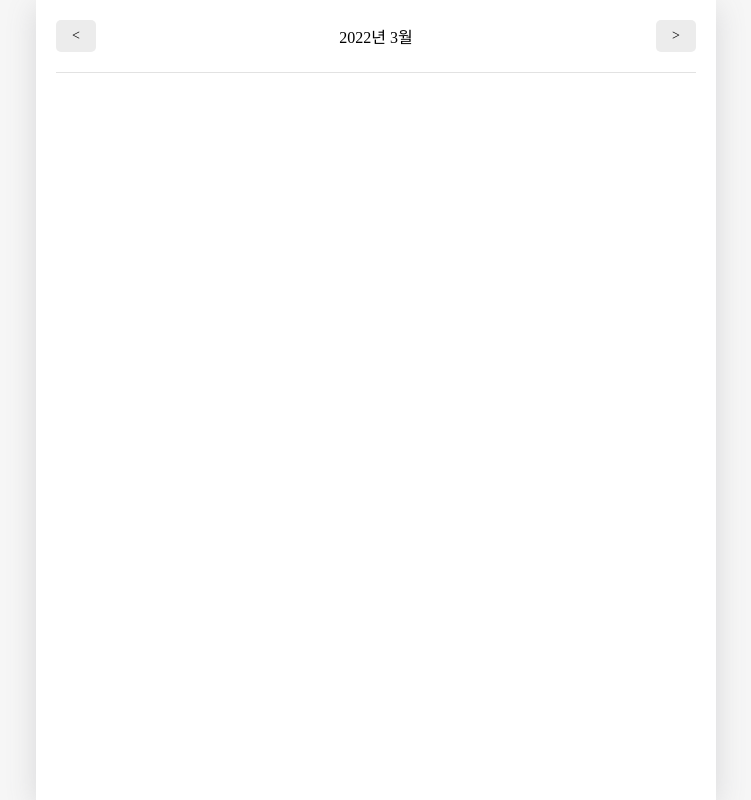
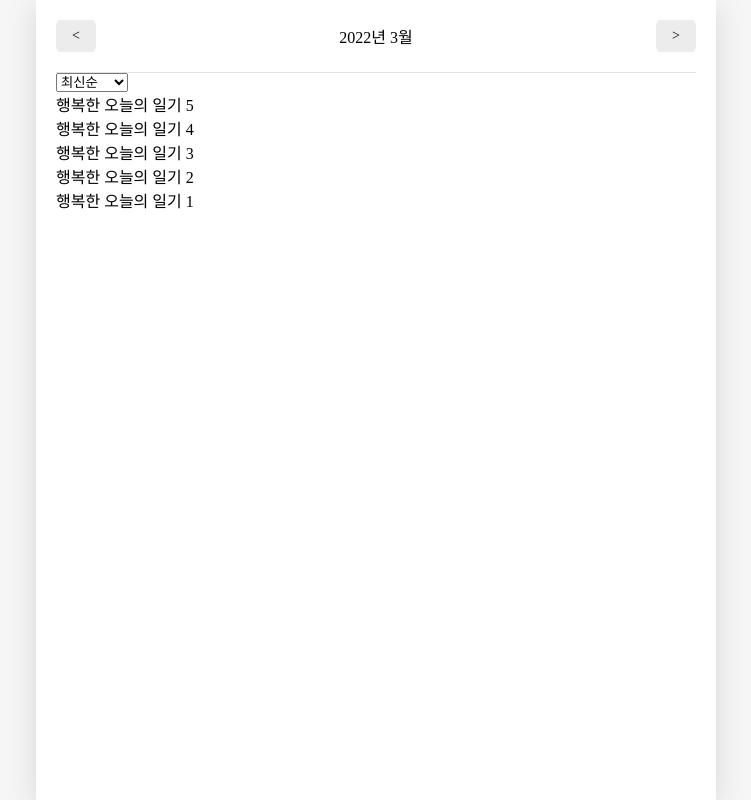
Before and after one commit to limelumo/daily-emotion-diary, a React (Create React App) app: page / in a window 1280 px wide. Shown: the whole page, without its empty margins (264-1015 px from the left). Built offline with nearby package versions, Linux system fonts and the light colour scheme; the HTML template or start-up script is replaced by a standard one.

Commit message:
CONTENT: 정렬기능 구현(최신순, 오래된순)

```diff
--- a/src/App.js
+++ b/src/App.js
@@ -38,8 +38,41 @@
 export const DiaryStateContext = React.createContext();
 export const DiaryDispatchContext = React.createContext();
 
+const dummyData = [
+  {
+    id: 1,
+    emotion: 1,
+    content: '행복한 오늘의 일기 1',
+    date: 1647506295406,
+  },
+  {
+    id: 2,
+    emotion: 2,
+    content: '행복한 오늘의 일기 2',
+    date: 1647506295407,
+  },
+  {
+    id: 3,
+    emotion: 3,
+    content: '행복한 오늘의 일기 3',
+    date: 1647506295408,
+  },
+  {
+    id: 4,
+    emotion: 4,
+    content: '행복한 오늘의 일기 4',
+    date: 1647506295409,
+  },
+  {
+    id: 5,
+    emotion: 5,
+    content: '행복한 오늘의 일기 5',
+    date: 1647506295410,
+  },
+];
+
 function App() {
-  const [data, dispatch] = useReducer(reducer, []);
+  const [data, dispatch] = useReducer(reducer, dummyData);
 
   const dataId = useRef(0);
   // CREATE
--- /dev/null
+++ b/src/components/DiaryList.js
@@ -0,0 +1,60 @@
+import { useState } from 'react';
+
+const sortOptionList = [
+  { value: 'latest', name: '최신순' },
+  { value: 'oldest', name: '오래된순' },
+];
+
+const ControlMenu = ({ value, onChange, optionList }) => {
+  return (
+    <select value={value} onChange={(e) => onChange(e.target.value)}>
+      {optionList.map((it, idx) => (
+        <option key={idx} value={it.value}>
+          {it.name}
+        </option>
+      ))}
+    </select>
+  );
+};
+
+const DiaryList = ({ diaryList }) => {
+  // 정렬기능
+  const [sortType, setSortType] = useState('latest');
+
+  const getProcessdDiaryList = () => {
+    // sort를 위한 비교 함수 만들기
+    const compare = (a, b) => {
+      if (sortType === 'latest') {
+        // 문자열이 들어올 수 있기에 형 변환
+        return parseInt(b.date) - parseInt(a.date);
+      } else {
+        return parseInt(a.date) - parseInt(b.date);
+      }
+    };
+
+    // diaryList deep copy
+    const copyList = JSON.parse(JSON.stringify(diaryList));
+    const sortedList = copyList.sort(compare);
+
+    return sortedList;
+  };
+
+  return (
+    <div>
+      <ControlMenu
+        value={sortType}
+        onChange={setSortType}
+        optionList={sortOptionList}
+      />
+      {getProcessdDiaryList().map((it) => (
+        <div key={it.id}>{it.content}</div>
+      ))}
+    </div>
+  );
+};
+
+DiaryList.defaultProps = {
+  diaryList: [],
+};
+
+export default DiaryList;
--- a/src/pages/Home.js
+++ b/src/pages/Home.js
@@ -1,12 +1,41 @@
-import { useState } from 'react';
+import { useContext, useEffect, useState } from 'react';
+import { DiaryStateContext } from '../App';
 
 import DiaryHeader from './../components/DiaryHeader';
 import DiaryButton from './../components/DiaryButton';
+import DiaryList from './../components/DiaryList';
 
 const Home = () => {
+  const diaryList = useContext(DiaryStateContext);
+
+  const [data, setData] = useState([]);
   const [curDate, setCurDate] = useState(new Date());
+  const headText = `${curDate.getFullYear()}년 ${curDate.getMonth() + 1}월`;
 
-  const headText = `${curDate.getFullYear()}년 ${curDate.getMonth() + 1}월`;
+  useEffect(() => {
+    if (diaryList.length >= 1) {
+      const firstDay = new Date(
+        curDate.getFullYear(),
+        curDate.getMonth(),
+        1
+      ).getTime();
+
+      const lastDay = new Date(
+        curDate.getFullYear(),
+        curDate.getMonth() + 1,
+        0
+      ).getTime();
+
+      setData(
+        diaryList.filter((it) => firstDay <= it.date && it.date <= lastDay)
+      );
+    }
+  }, [diaryList, curDate]);
+
+  useEffect(() => {
+    console.log(data);
+  }, [data]);
+
   const increaseMonth = () => {
     setCurDate(
       new Date(curDate.getFullYear(), curDate.getMonth() + 1, curDate.getDate())
@@ -25,6 +54,7 @@
         leftChild={<DiaryButton text={'<'} onClick={decreaseMonth} />}
         rightChild={<DiaryButton text={'>'} onClick={increaseMonth} />}
       />
+      <DiaryList diaryList={data} />
     </div>
   );
 };
```
